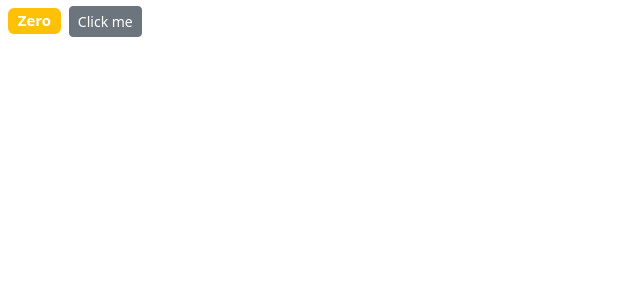
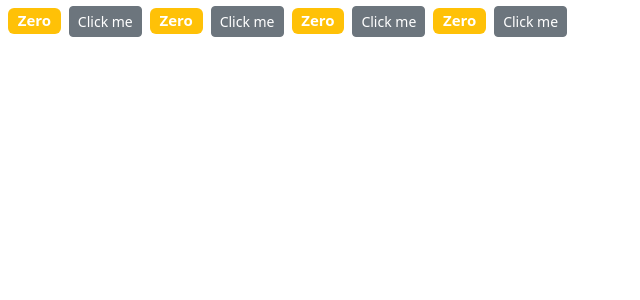
Before and after one commit to Aparna-devi-chinnu/react-learnings, a React (Create React App) app: page / in a window 1280 px wide. Shown: the top 300 px of the page, without its empty margins (0-640 px from the left). Built offline with nearby package versions, Linux system fonts and the light colour scheme.

Commit message:
Adding multiple components

```diff
--- /dev/null
+++ b/src/components/counters.js
@@ -0,0 +1,22 @@
+import { Component } from "react";
+import Counter from "./counter"
+
+export default class Counters extends Component{
+
+    state ={
+        counters : [
+            {id:1 , value:0},
+            {id:2 , value:0},
+            {id:3 , value:0},
+            {id:4 , value:0}
+        ]
+    }
+
+    render(){
+        return(
+            <div>
+              {this.state.counters.map(counter => <Counter/>)}
+            </div>
+        )
+    }
+}
--- a/src/index.js
+++ b/src/index.js
@@ -3,12 +3,12 @@
 import './index.css';
 import App from './App';
 import reportWebVitals from './reportWebVitals';
-import Counter from './components/counter';
+import Counters from './components/counters';
 
 const root = ReactDOM.createRoot(document.getElementById('root'));
 root.render(
   <React.StrictMode>
-    <Counter />
+    <Counters />
   </React.StrictMode>
 );
 
```
